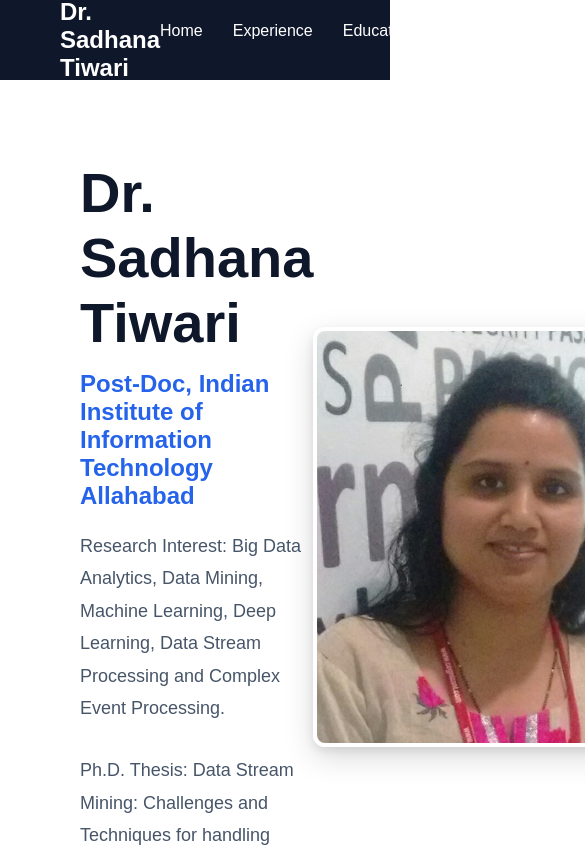
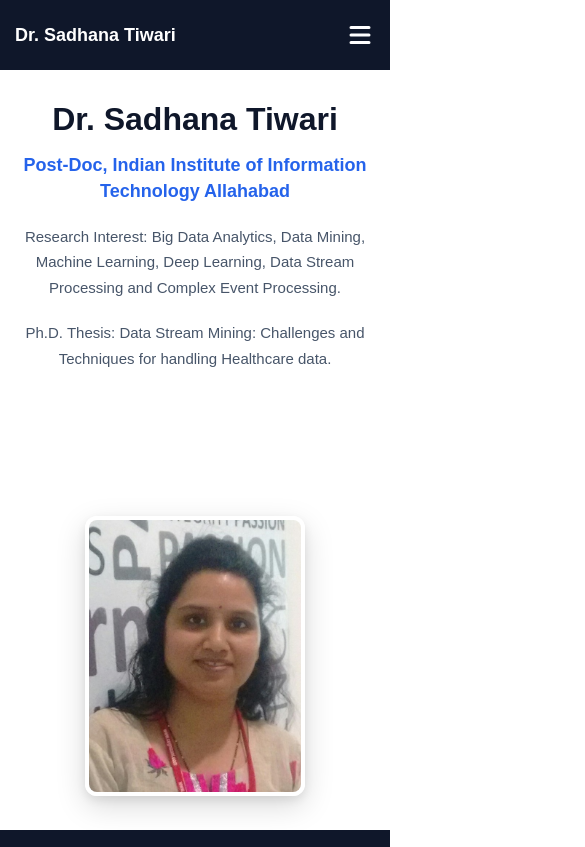
Before and after one commit to MohitChaurasiya1/iiita-portfolio, a React app: page / in a window 390 px wide. Shown: the top 847 px of the page, 585 px wide, since content can reach past the window. Built offline with nearby package versions, Linux system fonts and the light colour scheme; the HTML template or start-up script is replaced by a standard one.

Commit message:
navbar and hero maked responsive

```diff
--- a/package.json
+++ b/package.json
@@ -12,11 +12,11 @@
   "dependencies": {
     "react": "^19.2.6",
     "react-dom": "^19.2.6",
+    "react-icons": "^5.6.0",
     "react-router-dom": "^7.17.0"
   },
   "devDependencies": {
     "@eslint/js": "^10.0.1",
-    "@rolldown/binding-linux-x64-gnu": "^1.1.0",
     "@types/react": "^19.2.14",
     "@types/react-dom": "^19.2.3",
     "@vitejs/plugin-react": "^6.0.1",
--- a/src/Pages/Home/Home.css
+++ b/src/Pages/Home/Home.css
@@ -1,62 +1,120 @@
-.hero{
-    min-height: 90vh;
-    display:flex;
-    align-items:center;
-    justify-content:space-between;
-    padding:80px;
+.hero {
+  min-height: 90vh;
+  display: flex;
+  align-items: center;
+  justify-content: space-between;
+  padding: 80px;
+  gap: 60px;
 }
 
-.hero-content{
-    max-width:600px;
+.hero-content {
+  max-width: 600px;
 }
 
-.hero-content h1{
-    font-size:56px;
-    margin-bottom:15px;
-    color:#0f172a;
+.hero-content h1 {
+  font-size: 56px;
+  margin-bottom: 15px;
+  color: #0f172a;
 }
 
-.hero-content h3{
-    color:#2563eb;
-    margin-bottom:20px;
-    font-size:24px;
+.hero-content h3 {
+  color: #2563eb;
+  margin-bottom: 20px;
+  font-size: 24px;
 }
 
-.hero-content p{
-    font-size:18px;
-    line-height:1.8;
-    color:#475569;
-    margin-bottom:30px;
+.hero-content p {
+  font-size: 18px;
+  line-height: 1.8;
+  color: #475569;
+  margin-bottom: 30px;
 }
 
-.hero-content button{
-    padding:14px 28px;
-    border:none;
-    background:#2563eb;
-    color:white;
-    cursor:pointer;
-    border-radius:6px;
-    font-size:16px;
+.hero-content button {
+  padding: 14px 28px;
+  border: none;
+  background: #2563eb;
+  color: white;
+  cursor: pointer;
+  border-radius: 6px;
+  font-size: 16px;
 }
 
 .hero-image img {
-    display: flex;
-  justify-content: center;
-  align-items: center;
   width: 350px;
   height: 420px;
   object-fit: cover;
-
   border-radius: 12px;
-
   border: 4px solid #ffffff;
   box-shadow:
     0 10px 30px rgba(0, 0, 0, 0.15),
     0 4px 10px rgba(0, 0, 0, 0.08);
-
   transition: 0.3s ease;
 }
 
 .hero-image img:hover {
   transform: translateY(-5px);
 }
+
+/* Tablet */
+@media (max-width: 900px) {
+  .hero {
+    flex-direction: column;
+    text-align: center;
+    padding: 50px 20px;
+    gap: 40px;
+  }
+
+  .hero-content {
+    max-width: 100%;
+  }
+
+  .hero-content h1 {
+    font-size: 42px;
+    line-height: 1.2;
+  }
+
+  .hero-content h3 {
+    font-size: 22px;
+    line-height: 1.4;
+  }
+
+  .hero-content p {
+    font-size: 16px;
+    line-height: 1.8;
+  }
+
+  .hero-image img {
+    width: 280px;
+    height: 340px;
+  }
+}
+
+/* Mobile */
+@media (max-width: 600px) {
+  .hero {
+    padding: 30px 15px;
+    gap: 30px;
+  }
+
+  .hero-content h1 {
+    font-size: 32px;
+    line-height: 1.2;
+  }
+
+  .hero-content h3 {
+    font-size: 18px;
+    line-height: 1.4;
+  }
+
+  .hero-content p {
+    font-size: 15px;
+    line-height: 1.7;
+    margin-bottom: 20px;
+  }
+
+  .hero-image img {
+    width: 220px;
+    height: 280px;
+  }
+}
--- a/src/components/Navbar/Navbar.css
+++ b/src/components/Navbar/Navbar.css
@@ -35,3 +35,89 @@
 .nav-links a:hover {
   color: #38bdf8;
 }
+
+.mobile-menu {
+  display: none;
+}
+
+.menu-icon {
+  color: white;
+  font-size: 32px;
+  cursor: pointer;
+}
+
+/* Mobile */
+@media (max-width: 900px) {
+  .navbar {
+    height: 70px;
+    padding: 0 15px;
+  }
+
+  .logo {
+    font-size: 18px;
+  }
+
+  .nav-links {
+    display: none;
+  }
+
+  .mobile-menu {
+    display: flex;
+    align-items: center;
+    position: relative;
+  }
+
+  .menu-icon {
+    font-size: 30px;
+    color: white;
+  }
+
+  .dropdown {
+    position: absolute;
+    top: 45px;
+    right: 0;
+    width: 260px;
+
+    background: #0f172a;
+    border-radius: 8px;
+
+    display: flex;
+    flex-direction: column;
+
+    padding: 10px 0;
+    z-index: 1000;
+
+    box-shadow: 0 5px 20px rgba(0, 0, 0, 0.3);
+  }
+
+  .dropdown a {
+    display: flex;
+    justify-content: center;
+    align-items: center;
+
+    text-align: center;
+
+    padding: 14px 20px;
+
+    color: white;
+    text-decoration: none;
+    font-size: 15px;
+
+    border-bottom: 1px solid rgba(255, 255, 255, 0.08);
+
+    transition: 0.3s;
+  }
+
+  .dropdown a:last-child {
+    border-bottom: none;
+  }
+
+  .dropdown a:visited {
+    color: white;
+  }
+
+  .dropdown a:hover {
+    background: #1e293b;
+    color: #38bdf8;
+  }
+}
--- a/src/components/Navbar/Navbar.jsx
+++ b/src/components/Navbar/Navbar.jsx
@@ -1,20 +1,45 @@
 import { Link } from "react-router-dom";
+import { HiMenu } from "react-icons/hi";
+import { useState } from "react";
 import "./Navbar.css";
 
 function Navbar() {
+  const [showMenu, setShowMenu] = useState(false);
+
   return (
     <nav className="navbar">
       <div className="logo">Dr. Sadhana Tiwari</div>
 
+      {/* Desktop Menu */}
       <ul className="nav-links">
         <li><Link to="/">Home</Link></li>
         <li><Link to="/experience">Experience</Link></li>
         <li><Link to="/education">Education</Link></li>
         <li><Link to="/research">Research</Link></li>
         <li><Link to="/publications">Publications</Link></li>
-        <li><Link to="/awards">Achivements & Activites</Link></li>
+        <li><Link to="/achievements">Achievements & Activities</Link></li>
         <li><Link to="/contact">Contact</Link></li>
       </ul>
+
+      {/* Mobile Menu */}
+      <div className="mobile-menu">
+        <HiMenu
+          className="menu-icon"
+          onClick={() => setShowMenu(!showMenu)}
+        />
+
+        {showMenu && (
+          <div className="dropdown">
+            <Link to="/">Home</Link>
+            <Link to="/experience">Experience</Link>
+            <Link to="/education">Education</Link>
+            <Link to="/research">Research</Link>
+            <Link to="/publications">Publications</Link>
+            <Link to="/achievements">Achievements & Activities</Link>
+            <Link to="/contact">Contact</Link>
+          </div>
+        )}
+      </div>
     </nav>
   );
 }
```
Also changed, not shown: 1 other file (tests, documents, lock files or other folders).
